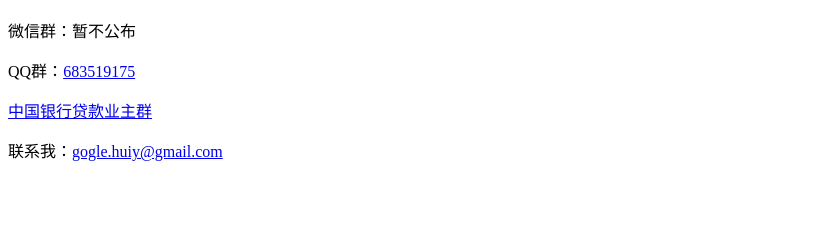
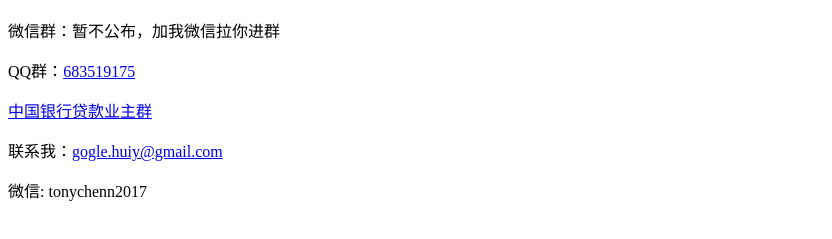
Before and after one commit to TonyChenn/HomePage, a plain HTML site: page linyuzhen.html in a window 1280 px wide. Shown: the part 57-296 px from the top of the page, without its empty margins (0-832 px from the left). Drawn offline with Linux system fonts and the light colour scheme.

Commit message:
更新 linyuzhen.html
添加微信

```diff
--- a/linyuzhen.html
+++ b/linyuzhen.html
@@ -5,9 +5,10 @@
 
     <body>
         <h1 style="text-align: center;">林语镇的你失联了？</h1>
-        <p>微信群：暂不公布</p>
+        <p>微信群：暂不公布，加我微信拉你进群</p>
         <p>QQ群：<a href="http://qm.qq.com/cgi-bin/qm/qr?_wv=1027&k=lfJMGQ-HWogBL6I6b_Kb_LZXqVE_g5_-&authKey=W1S%2F2x3ZZzNYR1X3JfwU47ASgNupsH7%2BpeSKG7Z37LmQhKJnp%2BzLFmgQMi6PX4Wo&noverify=0&group_code=683519175">683519175</a></p>
         <a href="https://weixin.qq.com/g/AQYAAHFKc6-3FnsD1r7G85WMc-4v0kCWm4a-GTn00gOgkDWOsBCj-MU67flbaZrN">中国银行贷款业主群</a>
         <p>联系我：<a href="mailto:gogle.huiy@gmail.com">gogle.huiy@gmail.com</a></p>
+        <p>微信: <a herf="https://u.wechat.com/EI1dvKWXONfDcL7-_kzrMVk">tonychenn2017</a></p>
     </body>
 </html>
```
